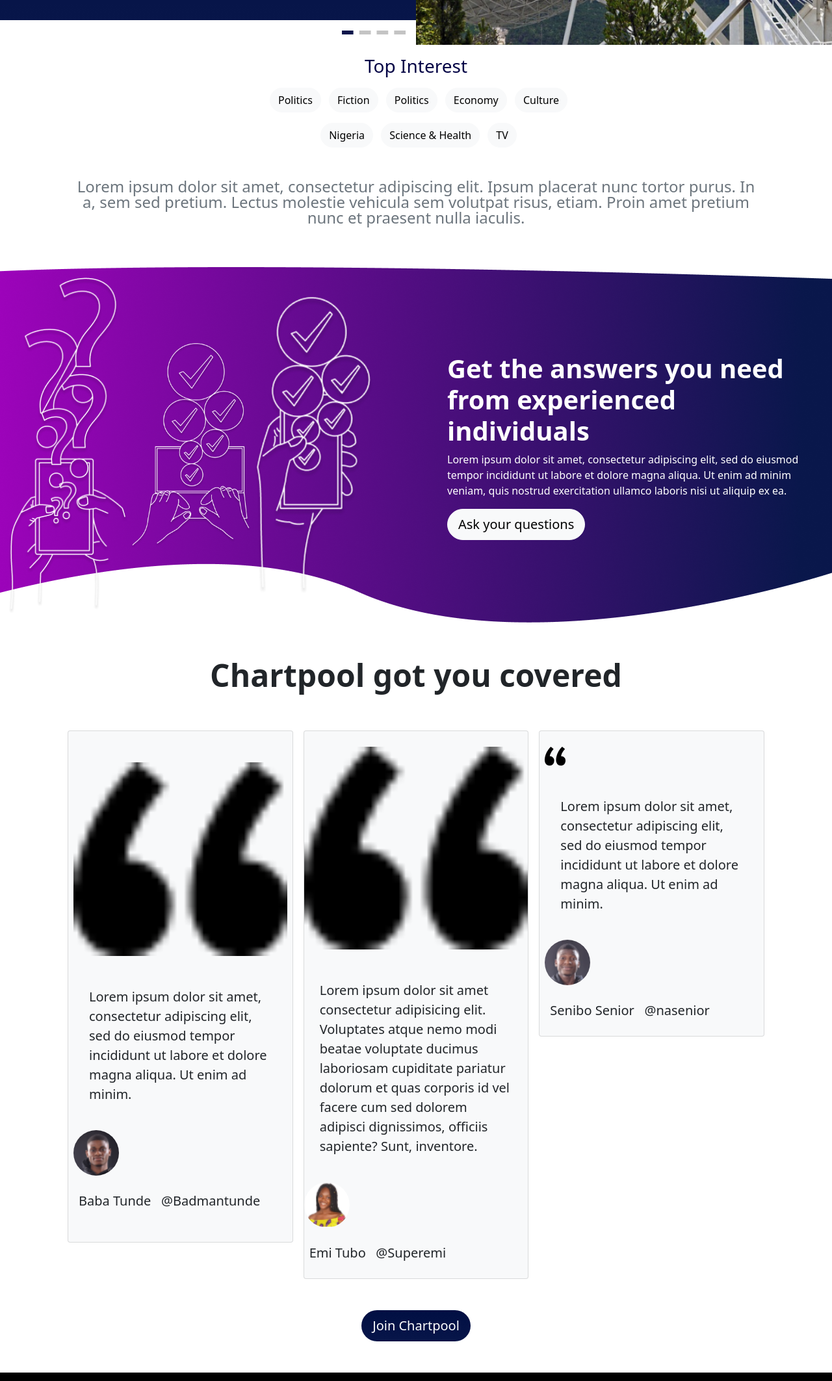
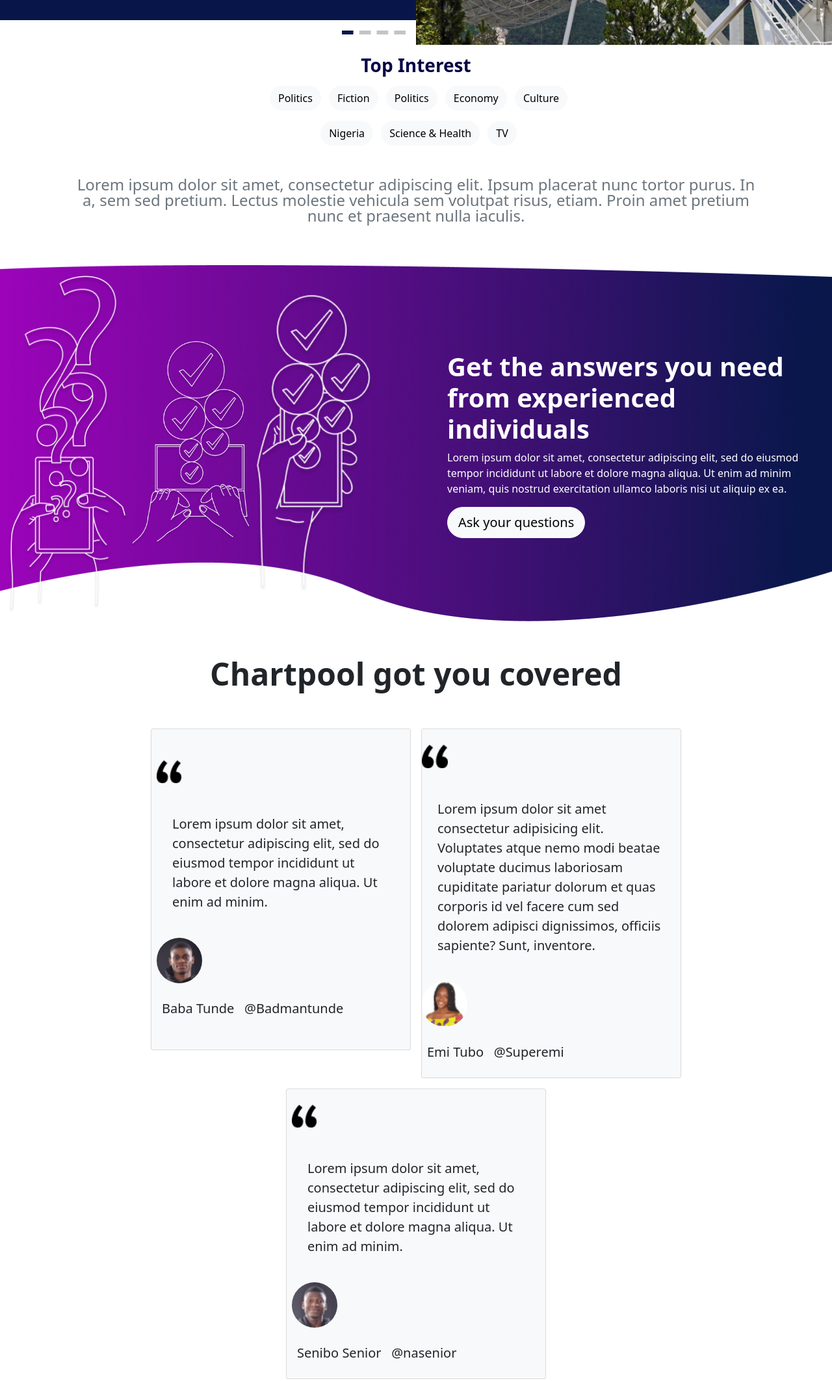
Before and after one commit to segunlawal/Chartpoll, a plain HTML site: page index.html in a window 1280 px wide. Shown: the part 528-2653 px from the top of the page at 65% size. Drawn offline with Linux system fonts and the light colour scheme.

Commit message:
Update style.css

```diff
--- a/css/style.css
+++ b/css/style.css
@@ -50,6 +50,15 @@
 /* second section */
 .sec-two-heading{
     color: rgb(4, 4, 70);
+    font-weight: 700;
+    line-height: 1.1;
+}
+
+.cards{
+  width: 22rem;
+}
+.quotes{
+  width: 10%;
 }
 
 /* forth section */
@@ -67,13 +76,21 @@
 .cards-container{
     width: 85%;
 }
-/* .cards{
-    width: 32%;
-} */
+.cards{
+    width: 26rem;
+}
 .card-image{
     width: 70px;
     height: 70px;
     border-radius: 50%;
+}
+.footer-text{
+  color: #C4C4C4;
+}
+
+.input-box {
+    background: linear-gradient(180deg, #C4C4C4 0%, rgba(196, 196, 196, 0) 100%);
+    padding-bottom: 80px;
 }
 
 @media (max-width: 767px) {
```
